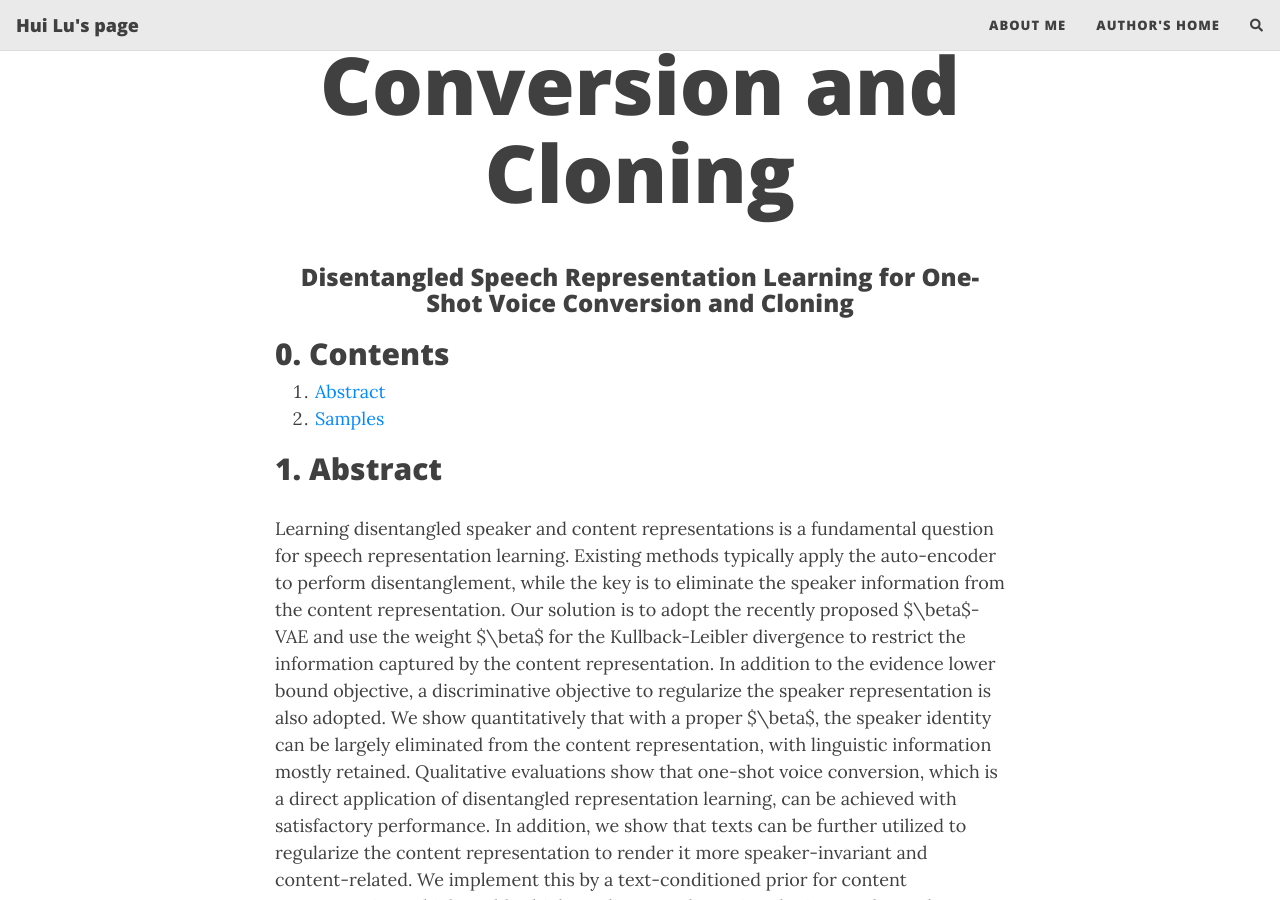
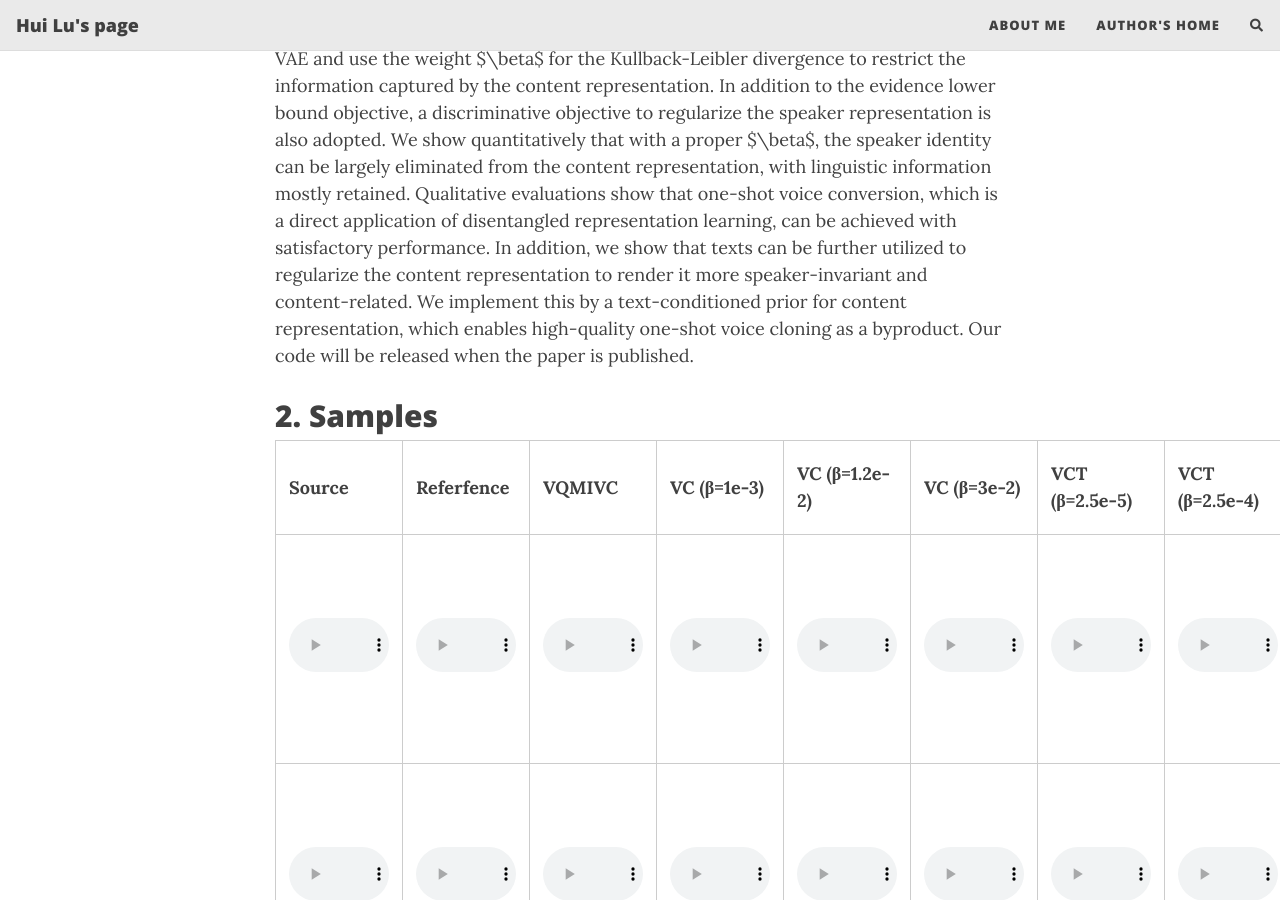
Before and after one commit to light1726/light1726.github.io, a Jekyll site: the page built from betaVAEVC/index.md, in a window 1280 px wide and 900 px high, scrolled down 530 px. Built offline with Jekyll 4.4.1, drawn with Linux system fonts in a browser that asks for light colours; nearby versions of some CDN libraries; our own code applies the rules of GitHub Pages for plain Markdown files; comment, search, counter and statistics services are not loaded.

Commit message:
update index

```diff
--- a/betaVAEVC/index.md
+++ b/betaVAEVC/index.md
@@ -1,5 +1,4 @@
-### <center> Disentangled Speech Representation Learning for One-Shot Voice Conversion and Cloning </center>
-
+<h1>Disentangled Speech Representation Learning for One-Shot Voice Conversion and Cloning</h1>
 <h2>0. Contents</h2>
 1. [Abstract](#abstract)
 2. [Samples](#samples-comp)
```
